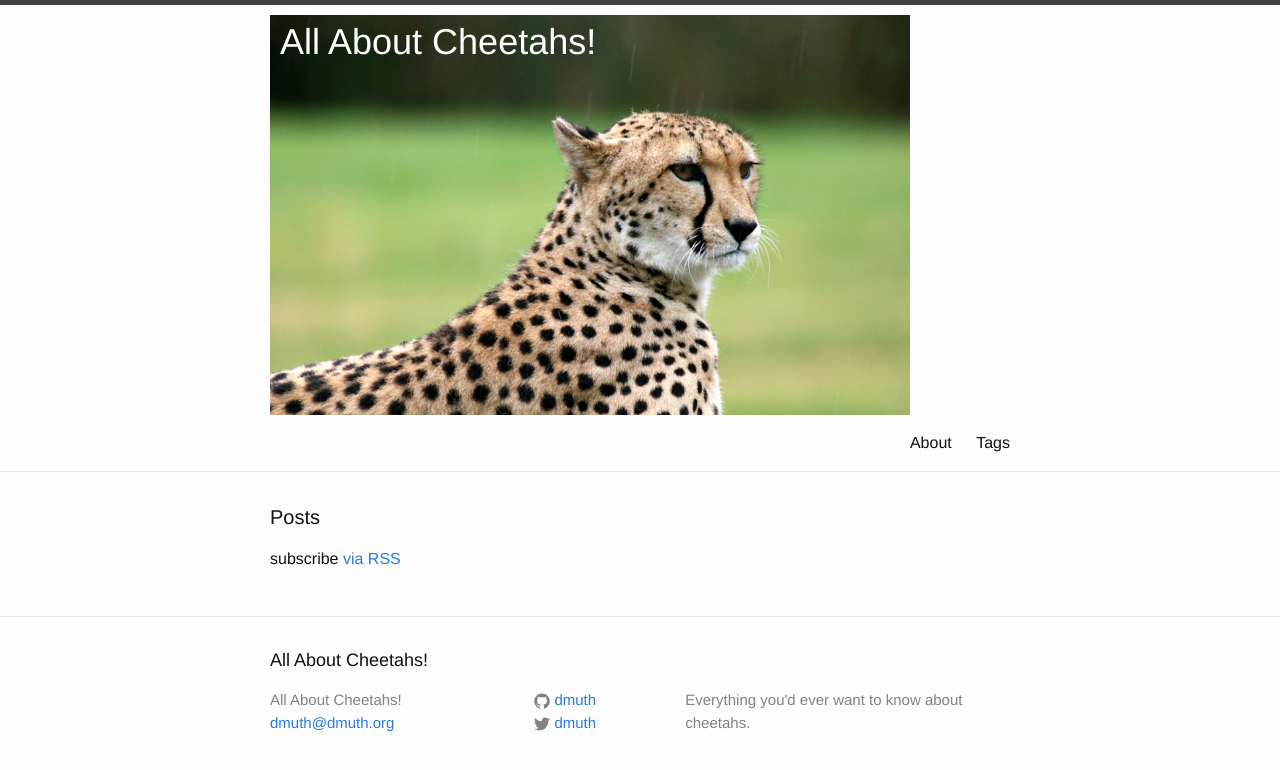
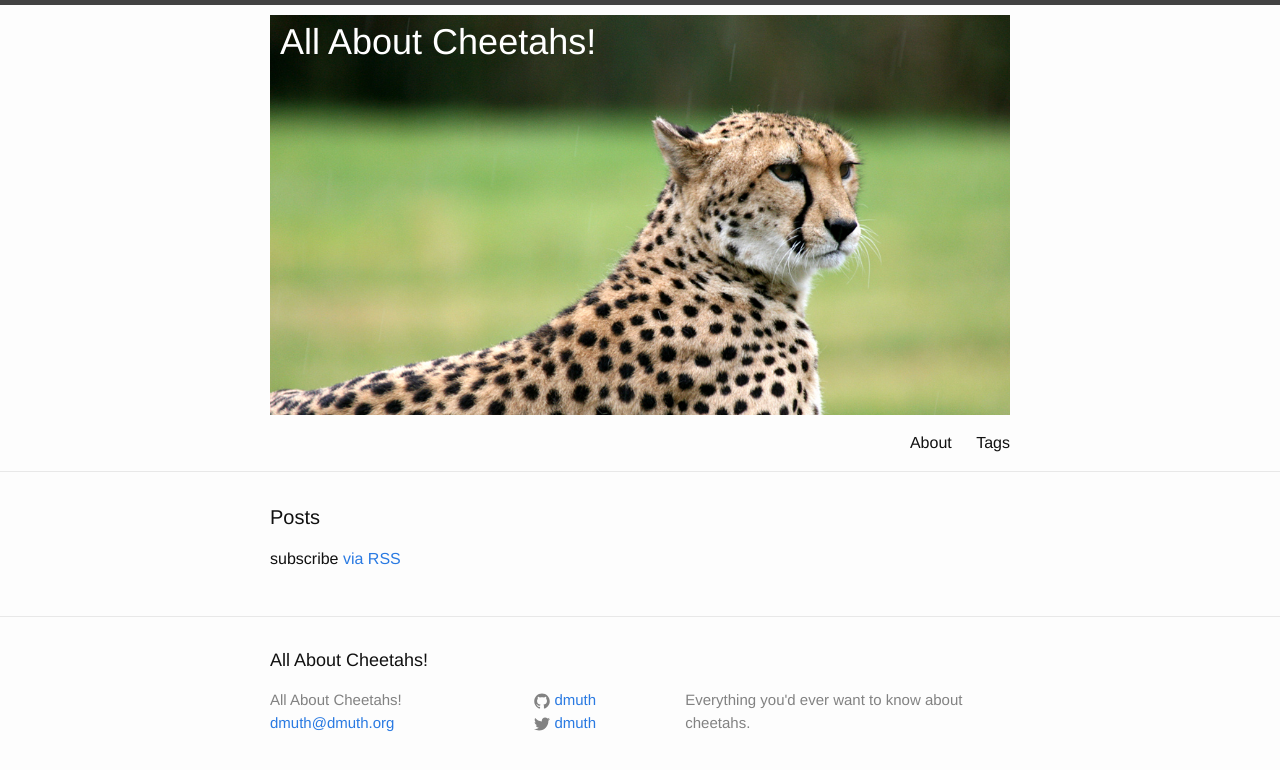
Before and after one commit to dmuth/dmuth.github.io, a Jekyll site: the page built from index.html, in a window 1280 px wide. Shown: the top 770 px of the page. Built offline with Jekyll 4.4.1, drawn with Linux system fonts in a browser that asks for light colours.

Commit message:
That was a bad idea, backing it out.

```diff
--- a/_sass/_layout.scss
+++ b/_sass/_layout.scss
@@ -21,7 +21,6 @@
 .site-title-background {
 	margin-top: 10px;
 	background-image: url('/assets/img/title-cheetah.jpg');
-	background-position: top 0px left -100px;
 	background-repeat: no-repeat;
 	background-size: cover;
 	height: 400px;
```
